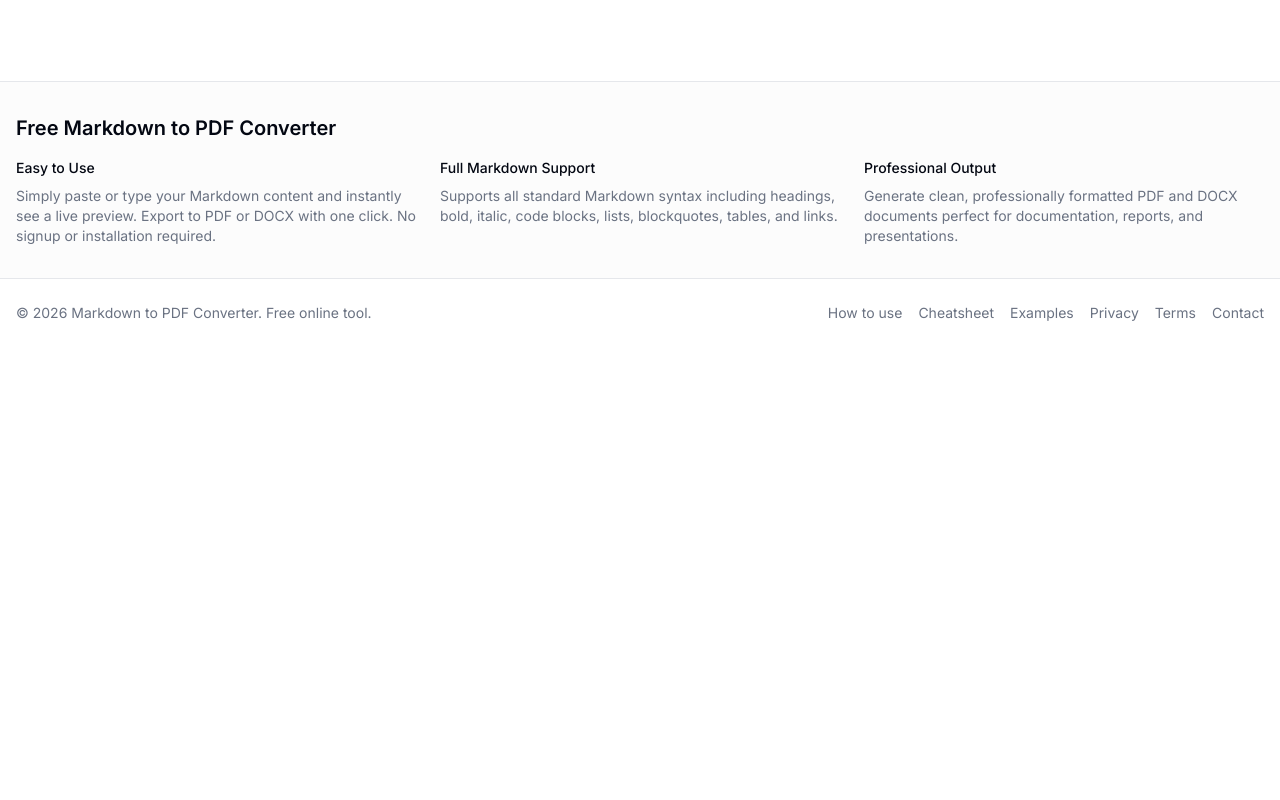
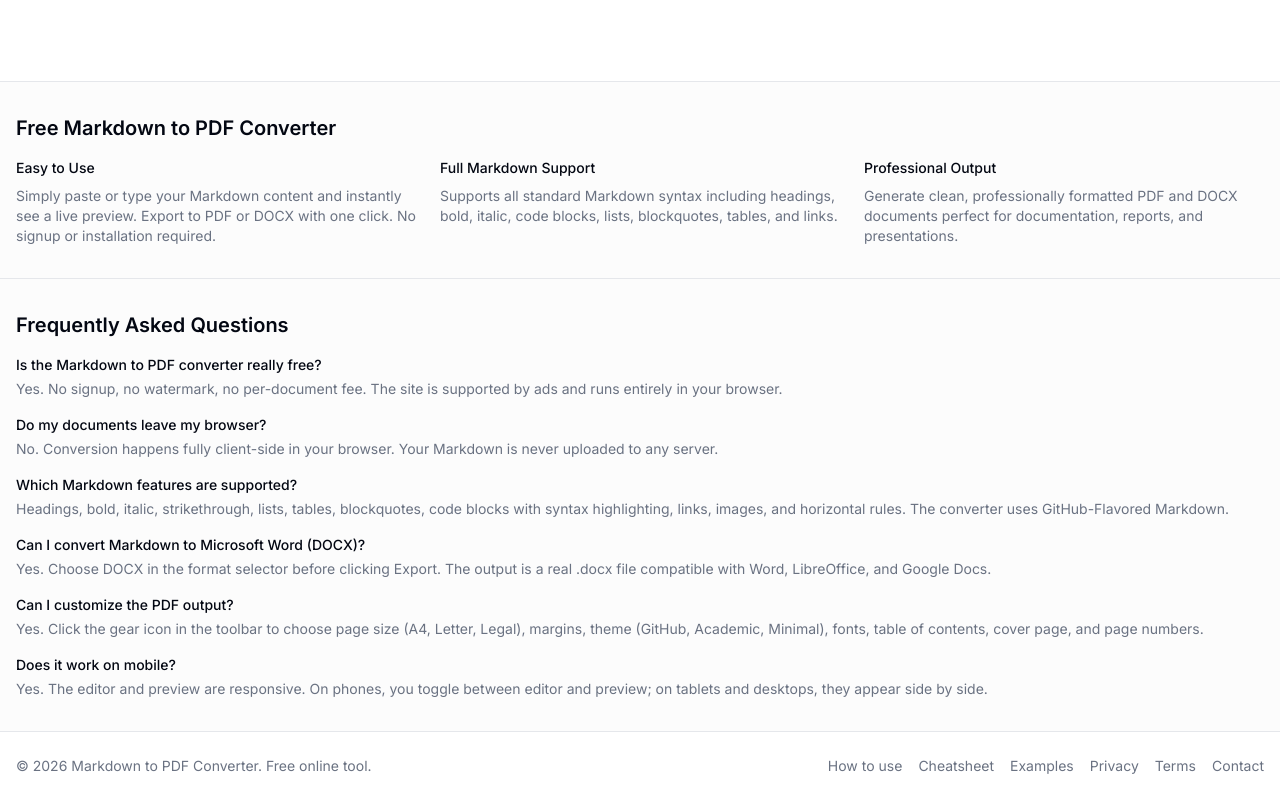
Before and after one commit to YOUSSEFELJAYAD/mark-to-pdf, a Next.js app: page / in a window 1280 px wide. Shown: the part 1282-2082 px from the top of the page. Before the commit the page ends 1629 px from the top, so only its background shows below. Built offline with nearby package versions, Linux system fonts and the light colour scheme; no server answers.

Commit message:
feat(seo): FAQPage JSON-LD + visible FAQ on home

```diff
--- a/app/page.tsx
+++ b/app/page.tsx
@@ -3,11 +3,13 @@ import { AdBanner } from "@/components/ads/ad-banner"
 import { AdSidebar } from "@/components/ads/ad-sidebar"
 import { SiteFooter } from "@/components/seo/site-footer"
 import { SoftwareAppJsonLd } from "@/components/structured-data/base-jsonld"
+import { FaqJsonLd, FaqVisible } from "@/components/structured-data/faq-jsonld"
 
 export default function Page() {
   return (
     <main className="min-h-screen bg-background flex flex-col">
       <SoftwareAppJsonLd />
+      <FaqJsonLd />
       {/* Header */}
       <header className="border-b">
         <div className="container mx-auto px-4 py-6">
@@ -84,6 +86,8 @@ export default function Page() {
         </div>
       </section>
 
+      <FaqVisible />
+
       {/* Footer */}
       <SiteFooter />
     </main>
--- /dev/null
+++ b/components/structured-data/faq-jsonld.tsx
@@ -0,0 +1,62 @@
+import { safeJsonLd } from "@/lib/seo/json-ld"
+
+const FAQ = [
+  {
+    q: "Is the Markdown to PDF converter really free?",
+    a: "Yes. No signup, no watermark, no per-document fee. The site is supported by ads and runs entirely in your browser.",
+  },
+  {
+    q: "Do my documents leave my browser?",
+    a: "No. Conversion happens fully client-side in your browser. Your Markdown is never uploaded to any server.",
+  },
+  {
+    q: "Which Markdown features are supported?",
+    a: "Headings, bold, italic, strikethrough, lists, tables, blockquotes, code blocks with syntax highlighting, links, images, and horizontal rules. The converter uses GitHub-Flavored Markdown.",
+  },
+  {
+    q: "Can I convert Markdown to Microsoft Word (DOCX)?",
+    a: "Yes. Choose DOCX in the format selector before clicking Export. The output is a real .docx file compatible with Word, LibreOffice, and Google Docs.",
+  },
+  {
+    q: "Can I customize the PDF output?",
+    a: "Yes. Click the gear icon in the toolbar to choose page size (A4, Letter, Legal), margins, theme (GitHub, Academic, Minimal), fonts, table of contents, cover page, and page numbers.",
+  },
+  {
+    q: "Does it work on mobile?",
+    a: "Yes. The editor and preview are responsive. On phones, you toggle between editor and preview; on tablets and desktops, they appear side by side.",
+  },
+]
+
+const FAQ_JSONLD = {
+  "@context": "https://schema.org",
+  "@type": "FAQPage",
+  mainEntity: FAQ.map((item) => ({
+    "@type": "Question",
+    name: item.q,
+    acceptedAnswer: { "@type": "Answer", text: item.a },
+  })),
+}
+
+export function FaqJsonLd() {
+  return <script type="application/ld+json">{safeJsonLd(FAQ_JSONLD)}</script>
+}
+
+export function FaqVisible() {
+  return (
+    <section className="border-t bg-muted/30" aria-labelledby="faq-heading">
+      <div className="container mx-auto px-4 py-8">
+        <h2 id="faq-heading" className="text-xl font-semibold mb-4">
+          Frequently Asked Questions
+        </h2>
+        <dl className="space-y-4 text-sm">
+          {FAQ.map((item) => (
+            <div key={item.q}>
+              <dt className="font-medium text-foreground">{item.q}</dt>
+              <dd className="mt-1 text-muted-foreground">{item.a}</dd>
+            </div>
+          ))}
+        </dl>
+      </div>
+    </section>
+  )
+}
```
